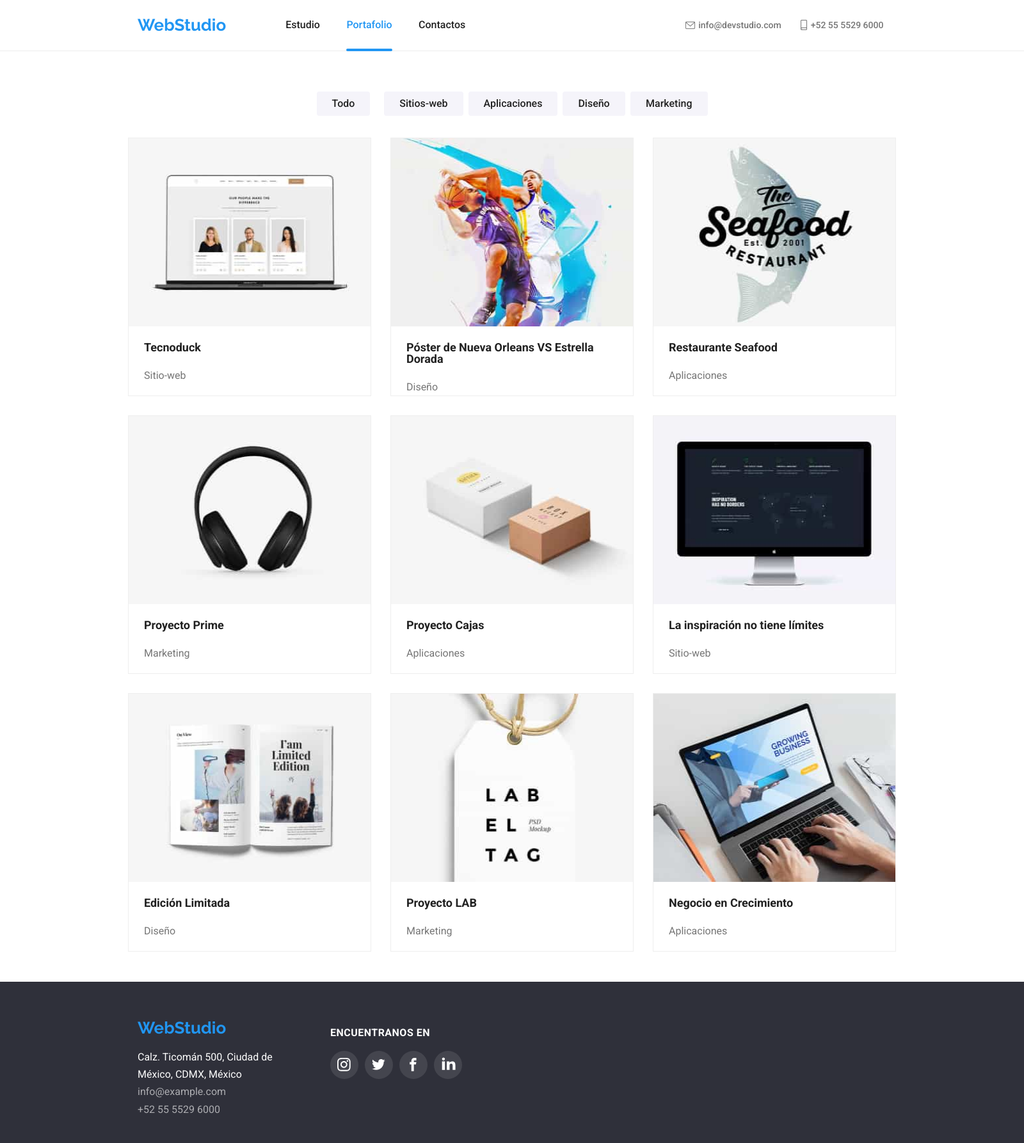
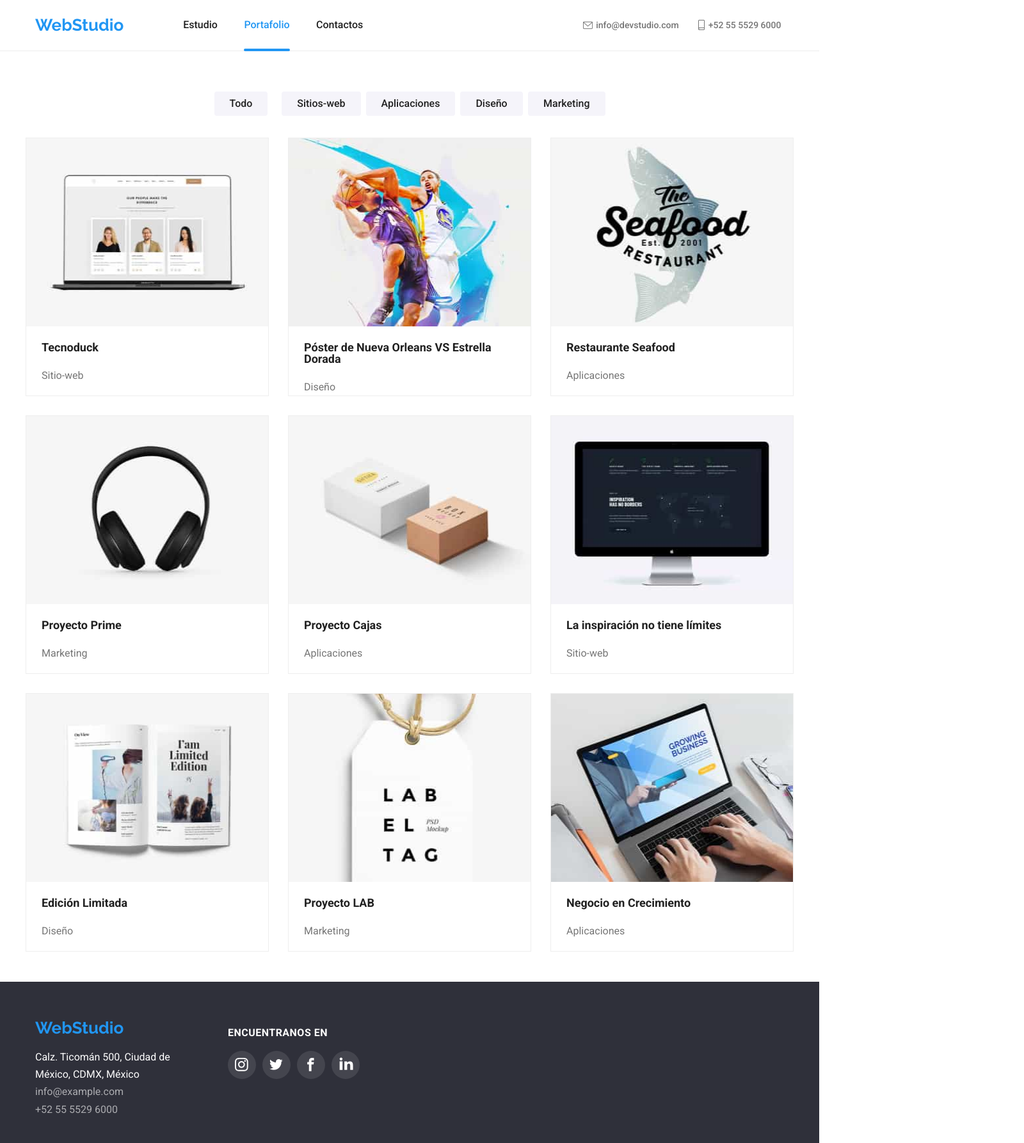
Before and after one commit to JavierV23G/goit-markup-hw-06, a plain HTML site: page portafolio.html in a window 1280 px wide. Shown: the whole page at 64% size, 1600 px wide, since content can reach past the window. Drawn offline with nearby package versions, Linux system fonts and the light colour scheme.

Commit message:
without bar

```diff
--- a/style-index.css
+++ b/style-index.css
@@ -20,7 +20,6 @@
 }
 
 .top-page {
-    width: 1600px;
     height: 80px;
     margin: 0 auto;
     padding: 0px 0px;
@@ -158,7 +157,6 @@ nav {
     background-position: center;
     padding: 47px 0px;
     margin: 0 auto;
-    width: 1600px;
 }
 
 .main-title .container {
@@ -359,8 +357,8 @@ textarea:focus {
 .content1 {
     padding: 47px 0px;
     margin: 0 auto;
-    width: 1600px;
 }
+
 .content1 h3 {
     font-weight: 700;
     line-height: var(--lineweight-normal);
@@ -392,11 +390,6 @@ textarea:focus {
 }
 
 /* A QUE NOS DEDICAMOS */
-
-.content2 {
-    width: 1600px;
-    margin: 0 auto;
-}
 .content2 h2,
 .content3 h2,
 .content4 h2
@@ -457,7 +450,6 @@ textarea:focus {
     background-color: var(--color-behindourteam);
     padding: 47px 0px;
     margin: 0 auto;
-    width: 1600px;
 }
 
 .content3 .container {
@@ -531,7 +523,6 @@ textarea:focus {
 .content4 {
     padding: 47px 0px;
     margin: 0 auto;
-    width: 1600px;
 }
 .content4 .container .client {
     width: 170px;
@@ -584,7 +575,6 @@ textarea:focus {
     background-color: var(--color-behindpage);
     padding: 0px 0px;
     margin: 0 auto;
-    width: 1600px;
 }
 
 .foot-page .container {
--- a/styles-portafolio.css
+++ b/styles-portafolio.css
@@ -20,7 +20,6 @@
 /* TOP WEBSITE */
 
 .top-page {
-    width: 1600px;
     height: 80px;
     margin: 0 auto;
     padding: 0px 0px;
@@ -154,7 +153,6 @@ nav {
     display: flex;
     margin: 0 auto;
     padding: 47px 0px;
-    width: 1600px;
 }
 
 .main-content .container {
@@ -289,7 +287,6 @@ nav {
 .foot-page {
     display: flex;
     background-color: var(--color-footpage);
-    width: 1600px;
     height: 252px;
     padding: 0px 0px;
     margin: 0 auto;
```
